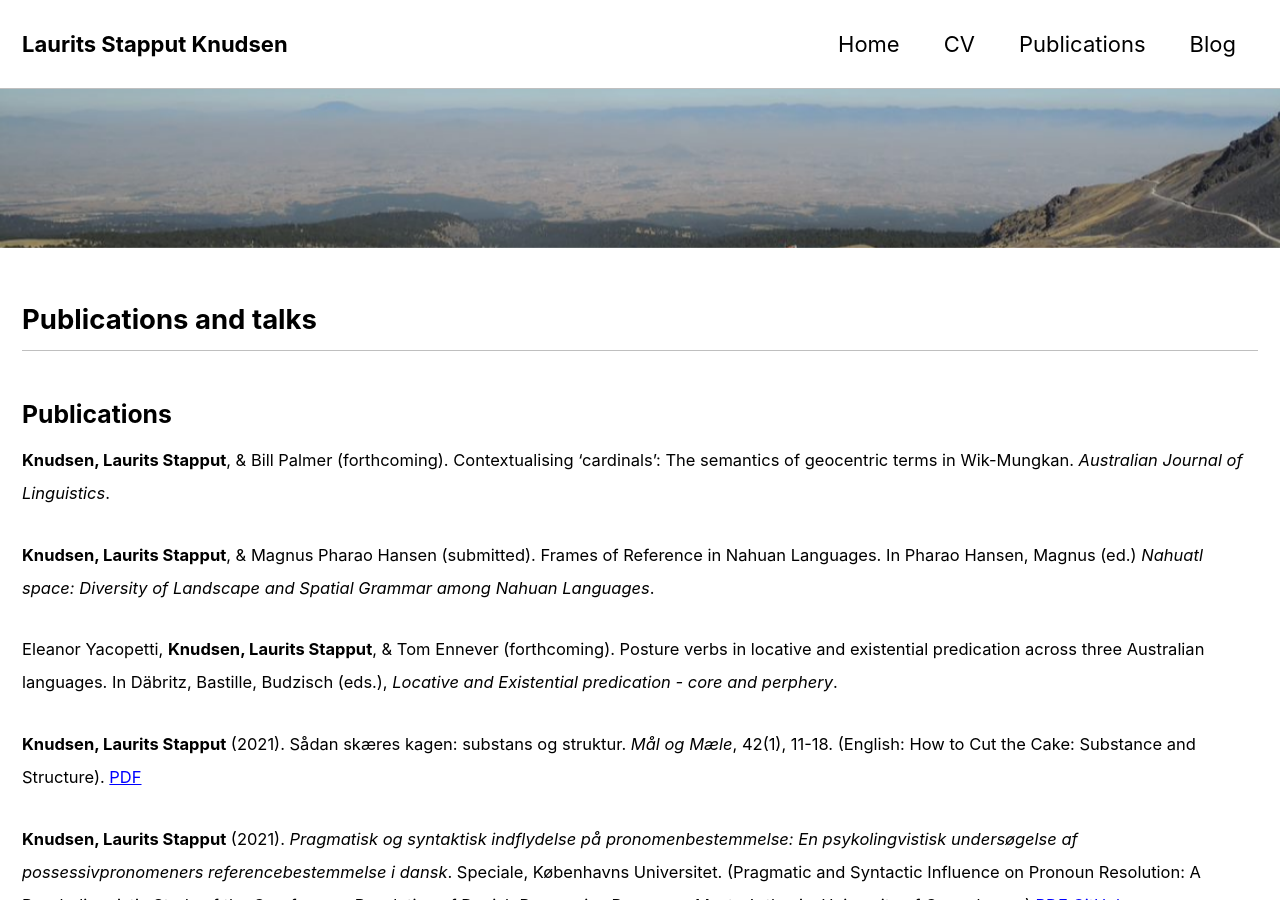
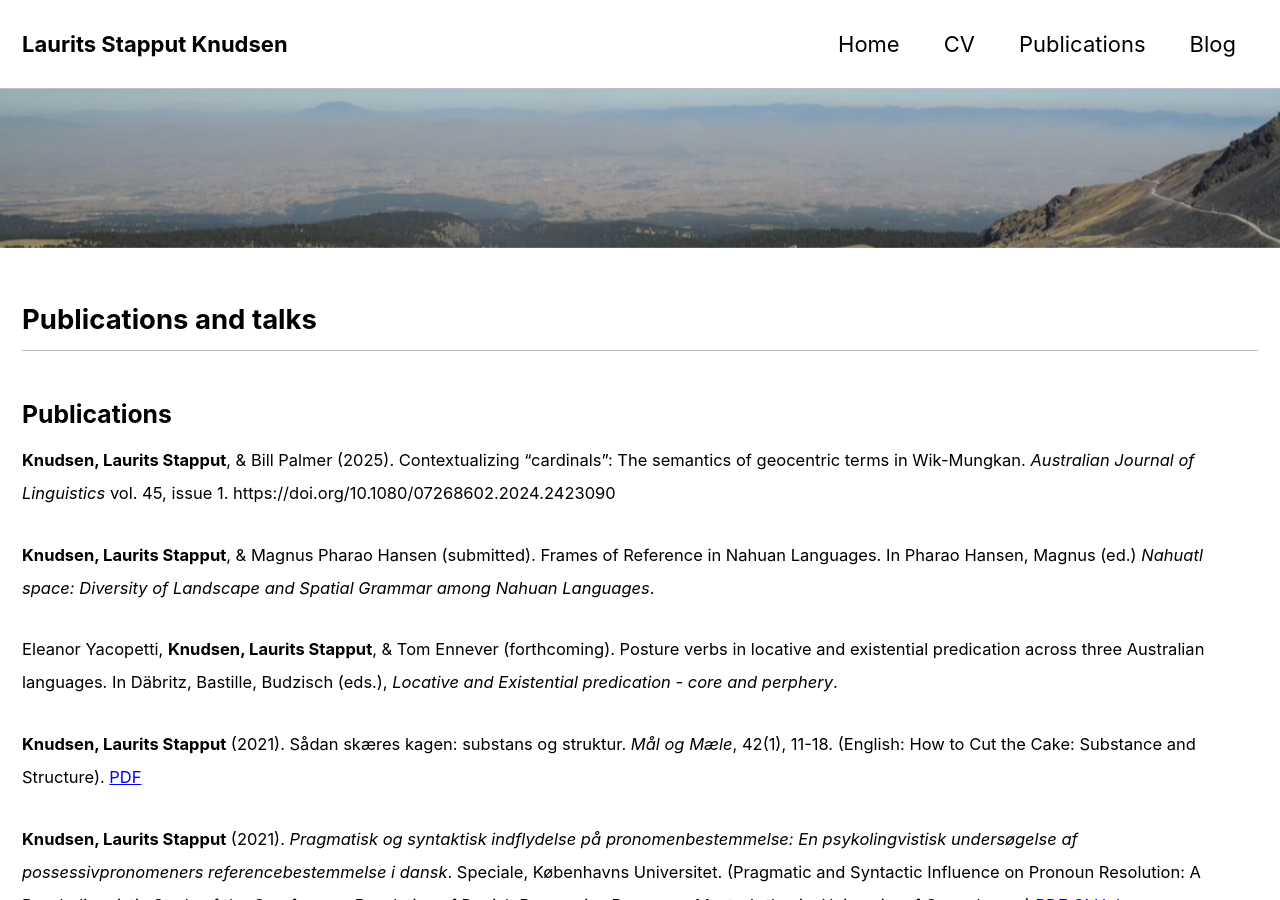
Before and after one commit to lstapputknudsen/lstapputknudsen.github.io, a Jekyll site: the page built from _pages/publications.md, in a window 1280 px wide and 900 px high. Built offline with Jekyll 4.4.1, drawn with Linux system fonts in a browser that asks for light colours; cached includes are drawn as plain includes.

Commit message:
pubs
pubs

```diff
--- a/_pages/publications.md
+++ b/_pages/publications.md
@@ -12,7 +12,7 @@ header:
 
 ### Publications
 
-<small> **Knudsen, Laurits Stapput**, & Bill Palmer (forthcoming). Contextualising ‘cardinals’: The semantics of geocentric terms in Wik-Mungkan. *Australian Journal of Linguistics*.
+<small> **Knudsen, Laurits Stapput**, & Bill Palmer (2025). Contextualizing "cardinals": The semantics of geocentric terms in Wik-Mungkan. *Australian Journal of Linguistics* vol. 45, issue 1. https://doi.org/10.1080/07268602.2024.2423090
 
 <small> **Knudsen, Laurits Stapput**, & Magnus Pharao Hansen (submitted). Frames of Reference in Nahuan Languages. In Pharao Hansen, Magnus (ed.) *Nahuatl space: Diversity of Landscape and Spatial Grammar among Nahuan Languages*.
 
```
Also changed, not shown: 1 other file.
